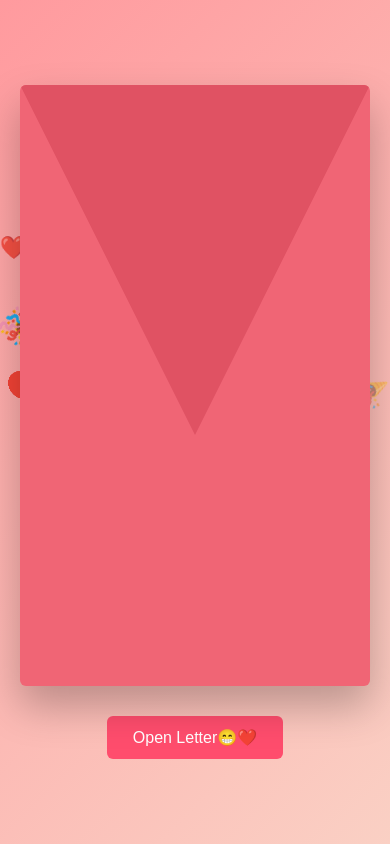
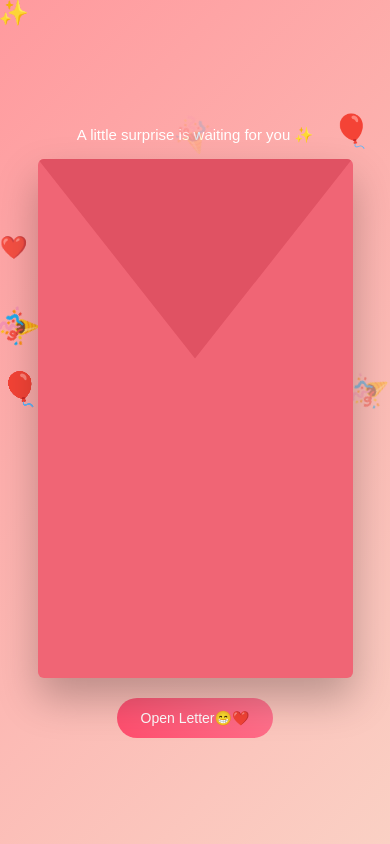
Before and after one commit to AishwaryaPola/BirthdayWebsite, an Angular app in the folder birthday-website/: page / in a window 390 px wide. Built offline with nearby package versions, Linux system fonts and the light colour scheme.

Commit message:
added mobile responsive layout too

```diff
--- a/birthday-website/src/app/pages/greeting/greeting.css
+++ b/birthday-website/src/app/pages/greeting/greeting.css
@@ -19,7 +19,20 @@ app-root {
   overflow:hidden;
   font-family:Arial, Helvetica, sans-serif;
 }
+.page-title{
+  position:absolute;
+  top:10px;
+  font-size:48px;
+  font-weight:bold;
+  color:white;
+  text-shadow:0 4px 15px rgba(0,0,0,0.2);
+  animation: glow 2s infinite alternate;
+}
 
+@keyframes glow{
+  from{opacity:0.8;}
+  to{opacity:1;}
+}
 
 .wrapper{
   width:100%;
@@ -38,7 +51,7 @@ app-root {
 
 .flap{
   width:100%;
-  height:350px;
+  height:300px;
   background:#e05263;
   clip-path:polygon(0 0,100% 0,50% 100%);
   transform-origin:top;
@@ -91,15 +104,36 @@ app-root {
   cursor:pointer;
 }
 
+
+
+.hint-text{
+  margin-top:20px;
+  color:white;
+  font-size:18px;
+  opacity:0.9;
+  animation:fadePulse 2s infinite;
+}
+
+@keyframes fadePulse{
+  0%{opacity:0.5}
+  50%{opacity:1}
+  100%{opacity:0.5}
+}
+
 .open-btn{
-  margin-top:30px;
-  padding:12px 26px;
+  margin-top:20px;
+  padding:14px 30px;
+  font-size:16px;
   border:none;
-  border-radius:6px;
-  background:#ff4d6d;
+  border-radius:30px;
+  background:linear-gradient(45deg,#ff4d6d,#ff758f);
   color:white;
-  font-size:16px;
   cursor:pointer;
+  transition:transform .2s;
+}
+
+.open-btn:hover{
+  transform:scale(1.05);
 }
 
 /* balloons */
@@ -161,10 +195,42 @@ app-root {
     opacity:0;
   }
 }
+.sparkles span{
+  position:absolute;
+  font-size:22px;
+  animation:sparkleFloat 6s linear infinite;
+}
+
+.sparkles span:nth-child(1){left:20%; top:20%;}
+.sparkles span:nth-child(2){left:80%; top:30%;}
+.sparkles span:nth-child(3){left:10%; top:70%;}
+.sparkles span:nth-child(4){left:75%; top:75%;}
+@keyframes sparkleFloat{
+  0%{opacity:0; transform:scale(0.5);}
+  50%{opacity:1;}
+  100%{opacity:0; transform:scale(1.2);}
+}
+
+.cakes span{
+  position:absolute;
+  font-size:28px;
+  animation:floatCake 9s linear infinite;
+}
+
+.cakes span:nth-child(1){left:40%; bottom:-50px;}
+.cakes span:nth-child(2){left:70%; bottom:-80px;}
+
+@keyframes floatCake{
+  from{transform:translateY(0)}
+  to{transform:translateY(-110vh)}
+}
+
+
 
 .balloons,
 .hearts,
-.party{
+.party,
+.sparkles{
   position:absolute;
   top:0;
   left:0;
@@ -172,3 +238,50 @@ app-root {
   height:100%;
   pointer-events:none;
 }
+
+
+@media (max-width: 768px){
+
+  .page-title{
+    font-size:30px;
+    top:20px;
+    text-align:center;
+  }
+
+  .wrapper{
+    max-width:90%;
+  }
+
+  .flap{
+    height:200px;
+  }
+
+  .letter{
+    width:95%;
+    padding:18px;
+  }
+
+  .title{
+    font-size:20px;
+  }
+
+  .message{
+    font-size:14px;
+  }
+
+  .hint-text{
+    font-size:15px;
+    text-align:center;
+  }
+
+  .open-btn{
+    font-size:14px;
+    padding:12px 24px;
+  }
+
+  .memory-btn{
+    font-size:14px;
+    padding:8px 18px;
+  }
+
+}
--- a/birthday-website/src/app/pages/greeting/greeting.html
+++ b/birthday-website/src/app/pages/greeting/greeting.html
@@ -1,6 +1,9 @@
 <div class="birthday-container">
-
+<!-- <h2 class="page-title">A Veryyy Happyyyy Birthdayyyy To Youuuuuuu 🎉</h2  > -->
   <!-- floating balloons -->
+    <p  *ngIf="!isOpen" class="hint-text">
+    A little surprise is waiting for you ✨
+  </p>
   <div class="balloons">
     <span>🎈</span>
     <span>🎈</span>
@@ -41,8 +44,28 @@
     <span>🎉</span>
     <span>🎉</span>
   </div>
+  <div class="sparkles">
+  <span>✨</span>
+  <span>✨</span>
+  <span>✨</span>
+  <span>✨</span>
+  <span>✨</span>
+  <span>✨</span>
+  <span>✨</span>
+  <span>✨</span>
+  <span>✨</span>
+  <span>✨</span>
+  <span>✨</span>
+  <span>✨</span>
+</div>
+
+<div class="cakes">
+  <span>🎂</span>
+  <span>🎂</span>
+</div>
 
   <div class="wrapper">
+
 
     <div class="envelope" [class.open]="isOpen">
 
@@ -78,6 +101,7 @@
 
   </div>
 
+
   <button *ngIf="!isOpen" class="open-btn" (click)="openLetter()">
     Open Letter😁❤️
   </button>
```
Also changed, not shown: 1 other file (tests, documents, lock files or other folders).
